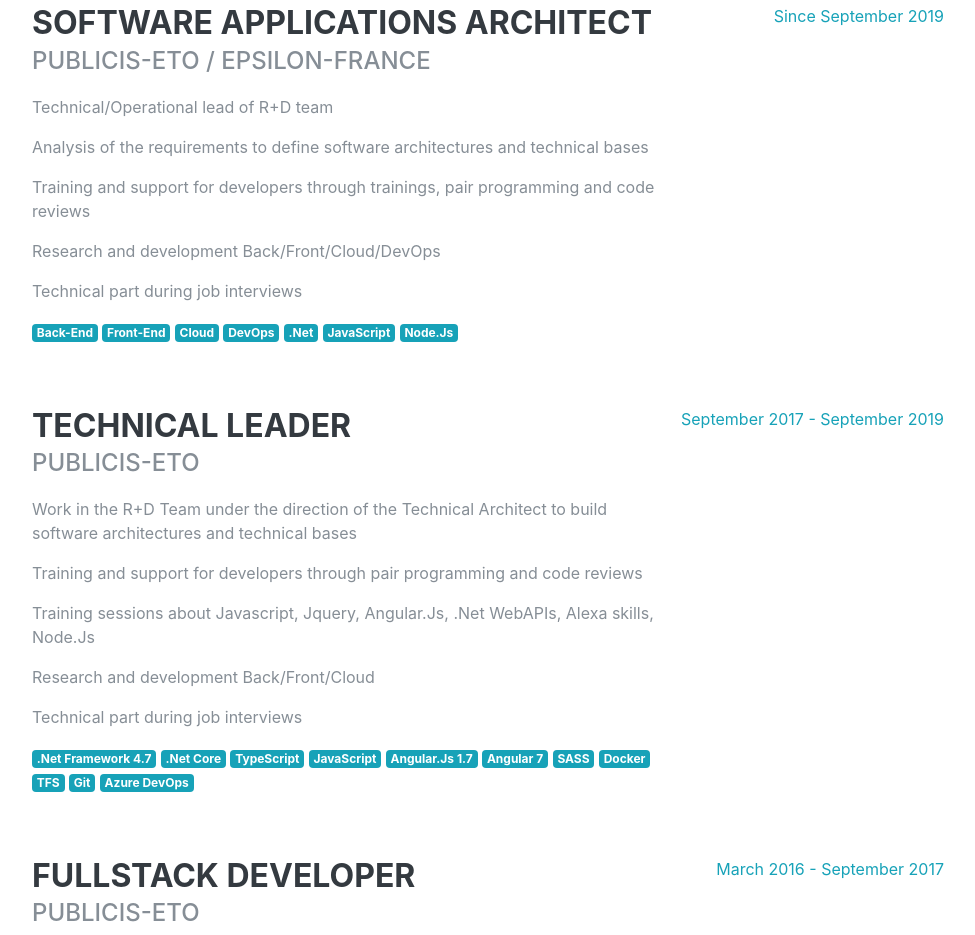
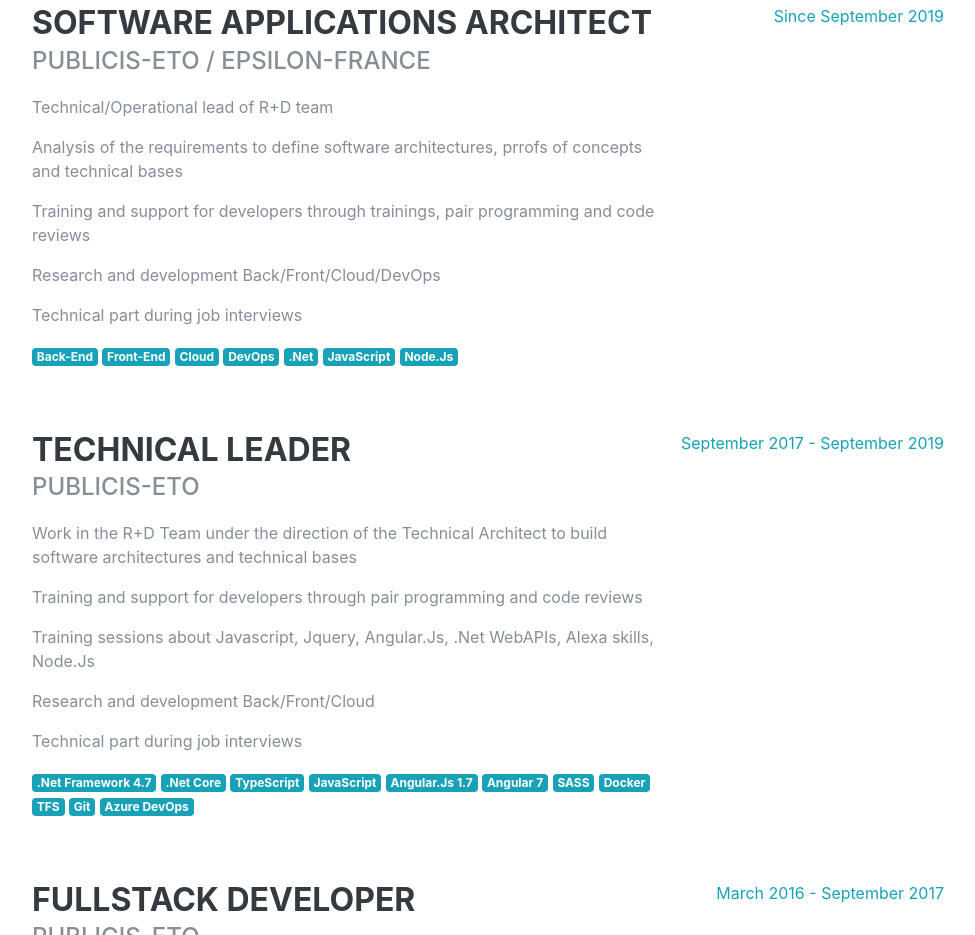
Before and after one commit to roddone/roddone.github.io, a plain HTML site: page english.html in a window 1280 px wide. Shown: the part 960-1895 px from the top of the page, without its empty margins (288-1263 px from the left). Drawn offline with Linux system fonts and the light colour scheme; a web font is replaced by a local one.

Commit message:
Automated Release

```diff
--- a/english.html
+++ b/english.html
@@ -124,7 +124,7 @@
 							Technical/Operational lead of R+D team
 						</p>
 						<p>
-							Analysis of the requirements to define software architectures and technical bases
+							Analysis of the requirements to define software architectures, prrofs of concepts and technical bases
 						</p>
 						<p>
 							Training and support for developers through trainings, pair programming and code reviews
```
Also changed, not shown: index.html (+1 -1 lines).
